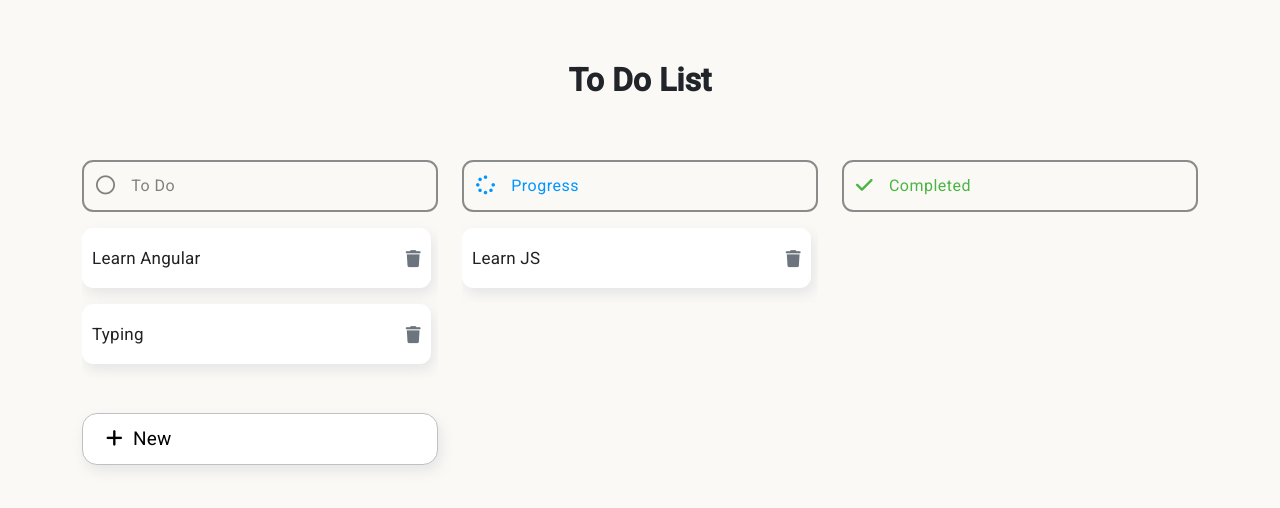
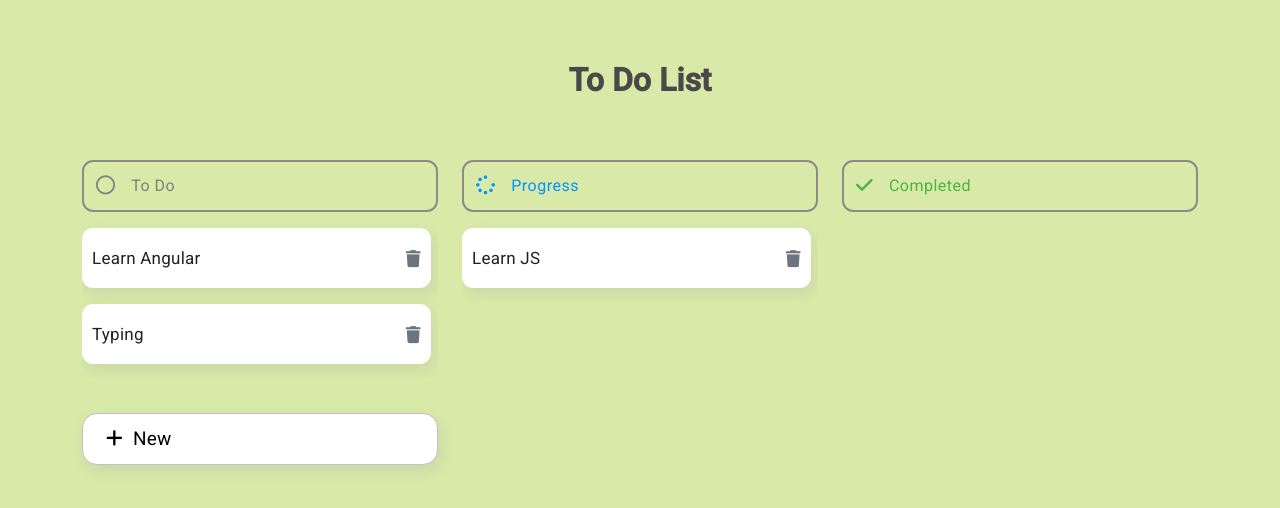
Before and after one commit to Salmanul-Fariz/To-Do-List, an Angular app: page / in a window 1280 px wide. Shown: the top 508 px of the page. Built offline with nearby package versions, Linux system fonts and the light colour scheme.

Commit message:
change background color

```diff
--- a/src/app/app.component.html
+++ b/src/app/app.component.html
@@ -1,7 +1,7 @@
 <section>
   <div class="container">
     <div class="row justify-content-center" cdkDropListGroup>
-      <h1 class="fs-2 fw-bold text-center bg-ligter">To Do List</h1>
+      <h1 class="fs-2 fw-bold text-center bg-ligter" style="color: rgb(73, 73, 73);">To Do List</h1>
       <div class="col-10 col-sm-8 col-md-6 col-lg-4 mt-5">
         <app-to-do-task></app-to-do-task>
       </div>
--- a/src/app/complete-task/complete-task.component.css
+++ b/src/app/complete-task/complete-task.component.css
@@ -29,7 +29,7 @@
 
 .example-list {
   min-height: 60px;
-  background: rgb(250, 249, 246);
+  background: #d8e9a8;
   border-radius: 4px;
   overflow: hidden;
   display: block;
--- a/src/app/progress-task/progress-task.component.css
+++ b/src/app/progress-task/progress-task.component.css
@@ -29,7 +29,7 @@
 
 .example-list {
   min-height: 60px;
-  background: rgb(250, 249, 246);
+  background: #d8e9a8;
   border-radius: 4px;
   overflow: hidden;
   display: block;
--- a/src/app/to-do-task/to-do-task.component.css
+++ b/src/app/to-do-task/to-do-task.component.css
@@ -27,7 +27,7 @@
 
 .example-list {
   min-height: 60px;
-  background: rgb(250, 249, 246);
+  background: rgb(250, #d8e9a8, 246);
   border-radius: 4px;
   overflow: hidden;
   display: block;
--- a/src/styles.css
+++ b/src/styles.css
@@ -5,7 +5,7 @@
 }
 
 body {
-  background-color: rgb(250, 249, 246);
+  background-color: #d8e9a8;
 }
 
 section {
```
